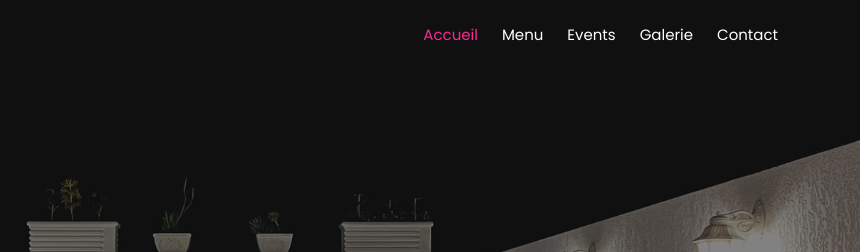
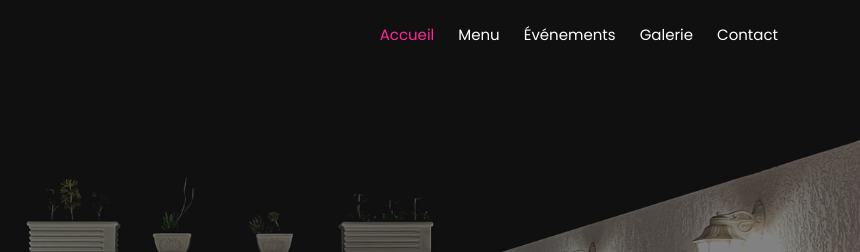
Before and after one commit to MedSalahArfa1/Camarel, a plain HTML site: page index.html in a window 1280 px wide. Shown: the top 252 px of the page, 420-1280 px from the left. Drawn offline with Linux system fonts and the light colour scheme.

Commit message:
Update content

```diff
--- a/index.html
+++ b/index.html
@@ -52,7 +52,7 @@
         <ul>
           <li><a class="nav-link scrollto active" href="#hero">Accueil</a></li>
           <li><a class="nav-link scrollto" href="#menu">Menu</a></li>
-          <li><a class="nav-link scrollto" href="#events">Events</a></li>
+          <li><a class="nav-link scrollto" href="#events">Événements</a></li>
           <li><a class="nav-link scrollto" href="#gallery">Galerie</a></li>
           <li><a class="nav-link scrollto" href="#contact">Contact</a></li>
         </ul>
```
